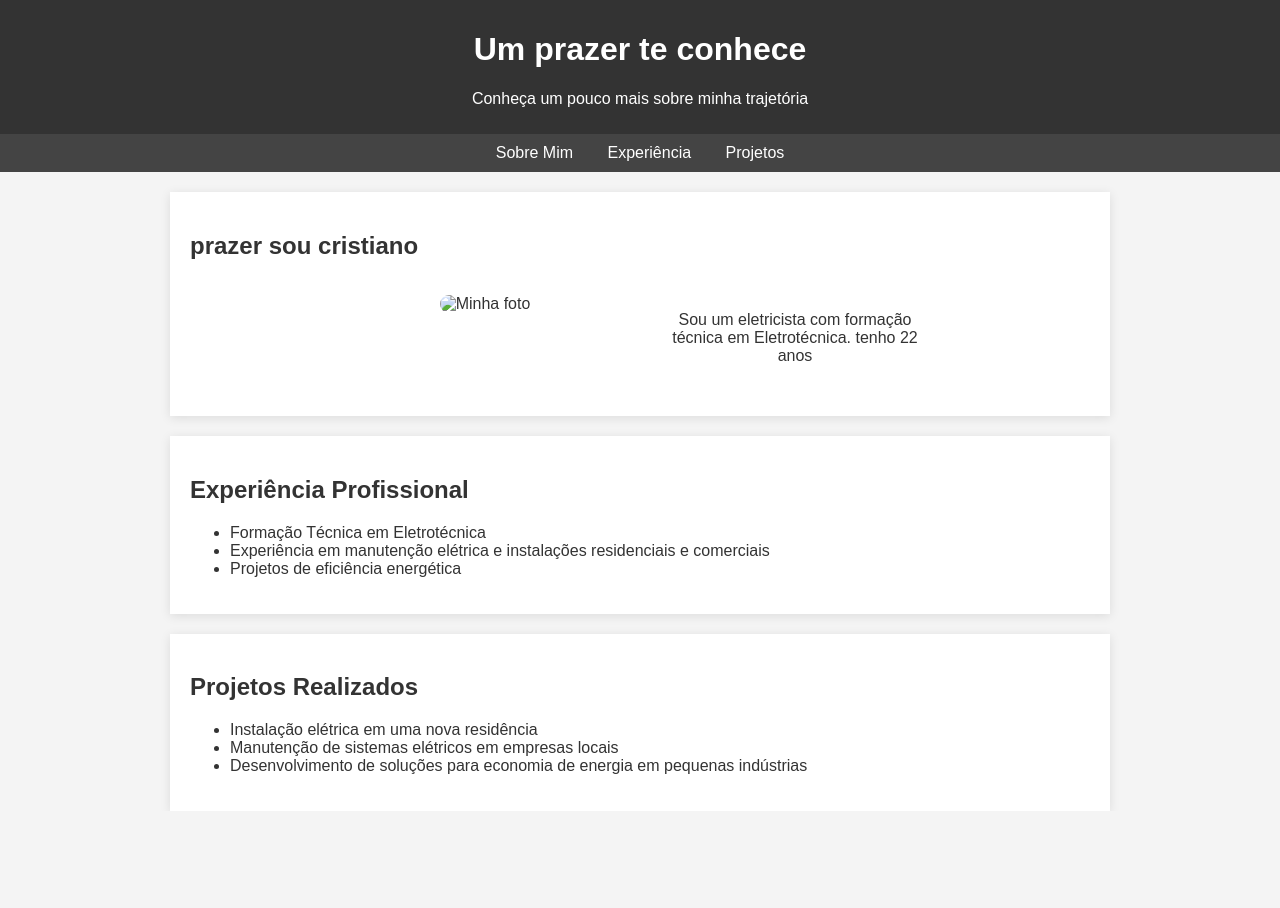
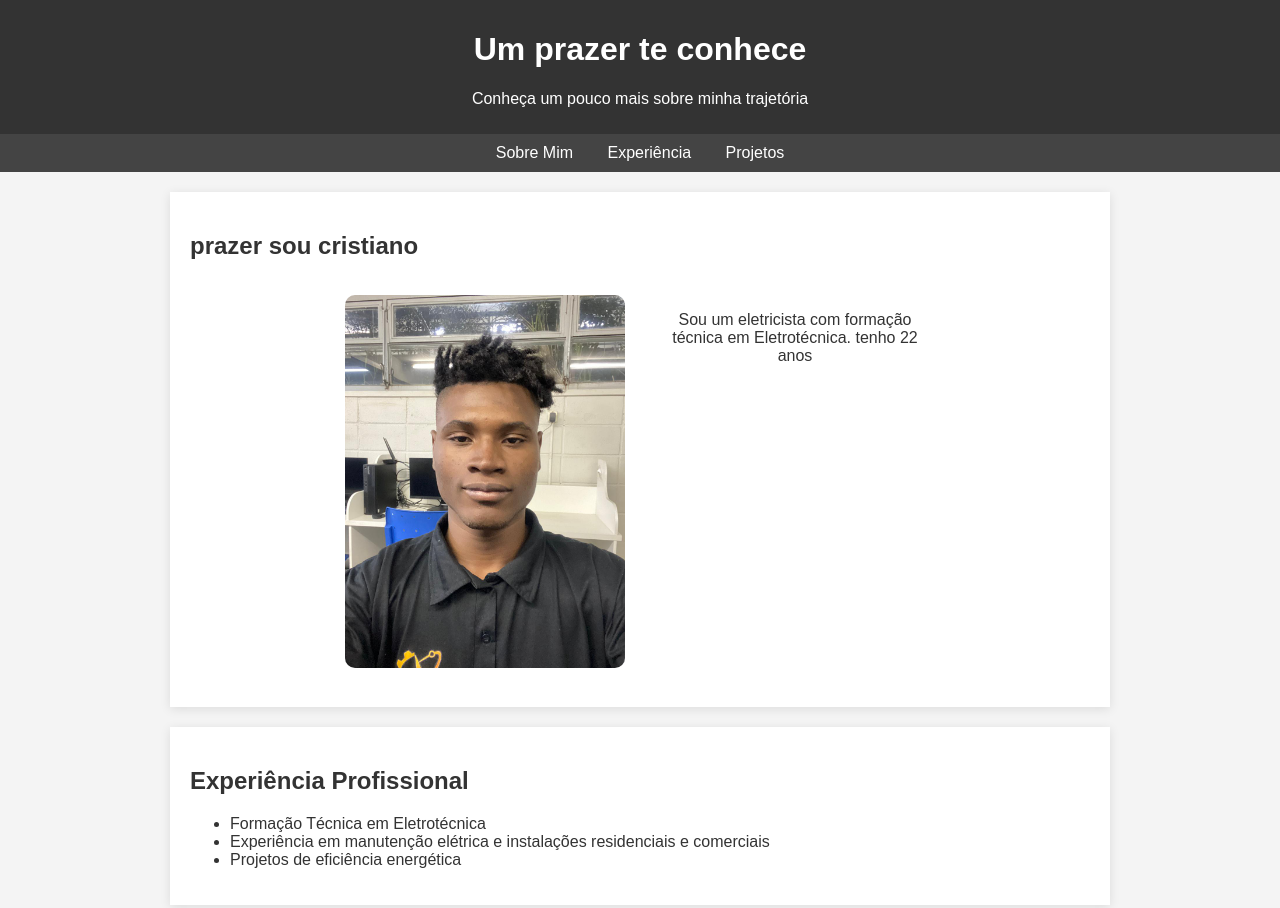
Before and after one commit to cristiano0202/Quem-sou-eu, a plain HTML site: page index.html in a window 1280 px wide. Shown: the top 908 px of the page. Before the commit the page ends 811 px from the top, so only its background shows below. Drawn offline with Linux system fonts and the light colour scheme.

Commit message:
Update index.html

```diff
--- a/index.html
+++ b/index.html
@@ -79,7 +79,7 @@
         <h2>prazer sou cristiano</h2>
         <div class="container">
             <div>
-                <img src="imagem/WhatsApp Image 2025-03-06 at 21.00.54.jpeg" alt="Minha foto">
+                <img src="WhatsApp Image 2025-03-06 at 21.00.51.jpeg" alt="Minha foto">
             </div>
             <div>
                 <p> Sou um eletricista com formação técnica em Eletrotécnica.
```
